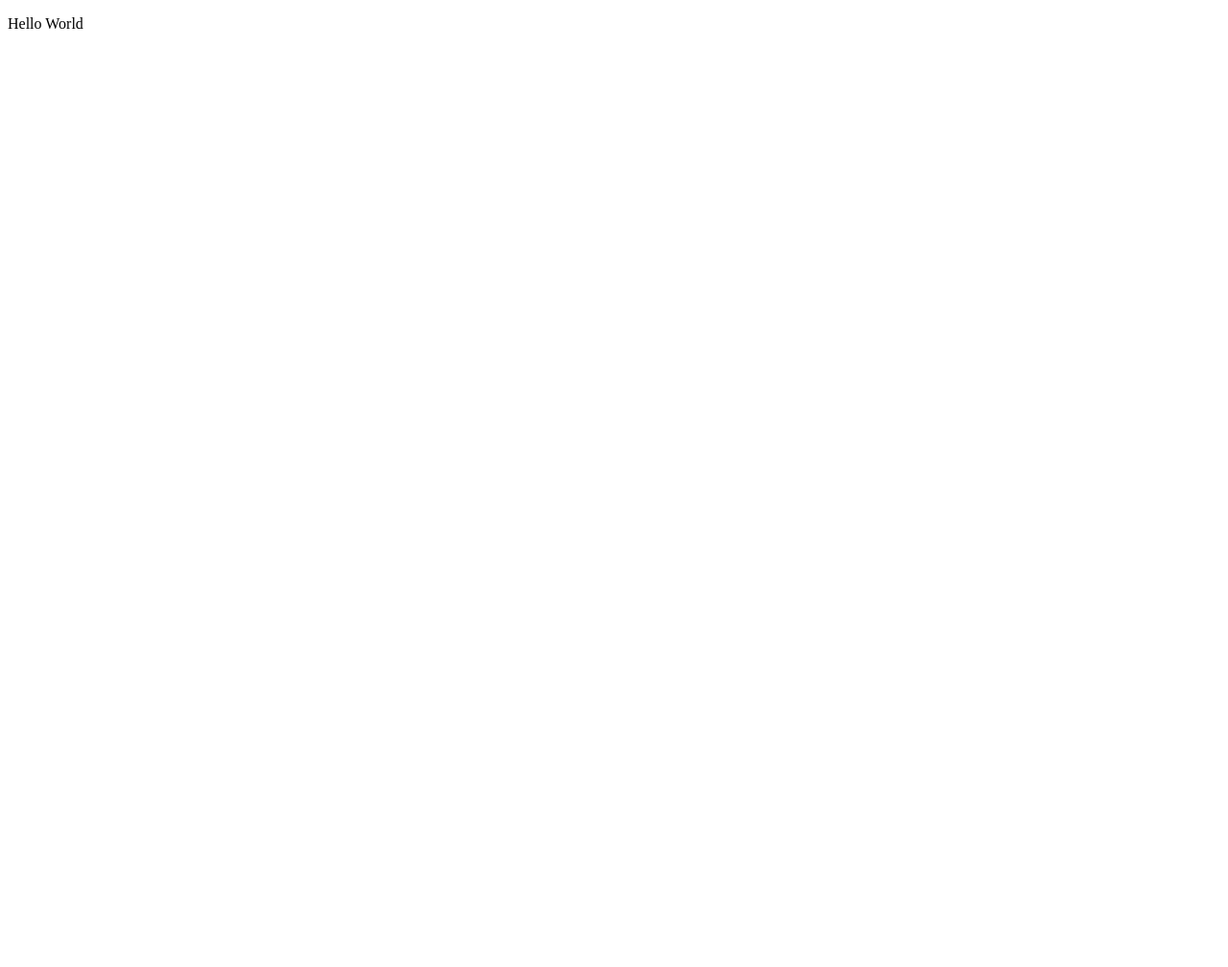
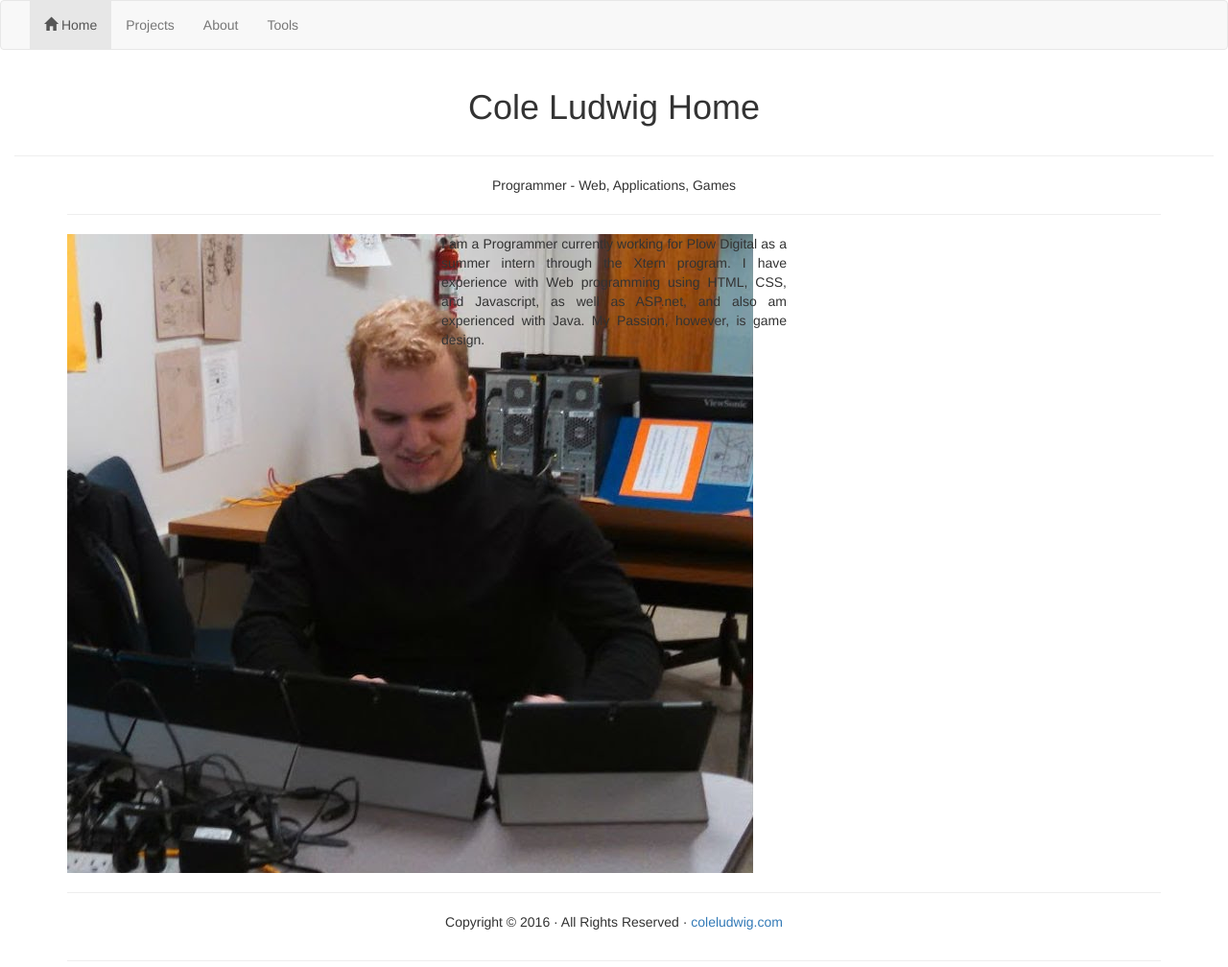
Before and after one commit to jocowig/jocowig.github.io, a plain HTML site: page index.html in a window 1280 px wide. Shown: the whole page at 96% size. Before the commit the page ends 800 px from the top, so only its background shows below. Drawn offline with nearby package versions, Linux system fonts and the light colour scheme.

Commit message:
Updated Index Page
Added Bootstrap. Some content.

```diff
--- a/index.html
+++ b/index.html
@@ -1,11 +1,72 @@
-<!doctype html>
-<html>
+<!DOCTYPE html>
+<html lang="en">
 <head>
 <meta charset="utf-8">
-<title>Cole Home</title>
+<meta http-equiv="X-UA-Compatible" content="IE=edge">
+<meta name="viewport" content="width=device-width, initial-scale=1">
+<title>Cole Ludwig Home</title>
+
+<!-- Bootstrap -->
+<link href="../css/bootstrap.css" rel="stylesheet">
+
+<!-- HTML5 shim and Respond.js for IE8 support of HTML5 elements and media queries -->
+<!-- WARNING: Respond.js doesn't work if you view the page via file:// -->
+<!--[if lt IE 9]>
+      <script src="https://oss.maxcdn.com/html5shiv/3.7.2/html5shiv.min.js"></script>
+      <script src="https://oss.maxcdn.com/respond/1.4.2/respond.min.js"></script>
+    <![endif]-->
 </head>
+<body>
+<nav class="navbar navbar-default">
+  <div class="container-fluid">
+    <div class="navbar-header">
+      <button type="button" class="navbar-toggle collapsed" data-toggle="collapse" data-target="#defaultNavbar1"><span class="sr-only">Toggle navigation</span><span class="icon-bar"></span><span class="icon-bar"></span><span class="icon-bar"></span></button>
+    <div class="collapse navbar-collapse" id="defaultNavbar1">
+      <ul class="nav navbar-nav">
+        <li class="active"><a href="#"><span class="glyphicon glyphicon-home" aria-hidden="true"> </span> Home<span class="sr-only">(current)</span></a></li>
+        <li><a href="#">Projects</a></li>
+        <li><a href="#">About</a></li>
+        <li><a href="#">Tools</a></li>
+      </ul>
+          <ul class="dropdown-menu" role="menu">
+            <li><a href="#">Action</a></li>
+            <li><a href="#">Another action</a></li>
+            <li><a href="#">Something else here</a></li>
+            <li class="divider"></li>
+            <li><a href="#">Separated link</a></li>
+          </ul>
+        </li>
+      </ul>
+    </div>
+  </div>
+</nav>
+<div class="container-fluid">
+  <div class="row">
+    <div class="col-md-6 col-md-offset-3">
+      <h1 class="text-center">Cole Ludwig Home </h1>
+    </div>
+  </div>
+  <hr>
+</div>
+<div class="container">
+  <div class="row text-center">
+    <div class="col-md-6 col-md-offset-3">Programmer - Web, Applications, Games</div>
+  </div>
+  <hr>
+  <div class="row">
+<div class="col-sm-4 text-justify"><img src="assets/LexLuthor.jpg" alt="" width="715" height="666"> </div>
+<div class="col-sm-4 text-justify">I am a Programmer currently working for Plow Digital as a summer intern through the Xtern program. I have experience with Web programming using HTML, CSS, and Javascript, as well as ASP.net, and also am experienced with Java. My Passion, however, is game design.</div>
+  </div>
+  <hr>
 
-<body>
-<p>Hello World</p>
+  <div class="row">
+    <div class="text-center col-md-6 col-md-offset-3">
+      <p>Copyright &copy; 2016 &middot; All Rights Reserved &middot; <a href="http://coleludwig.com/">coleludwig.com</a></p>
+    </div>
+  </div>
+  <hr>
+</div>
+<script src="../js/jquery-1.11.3.min.js"></script>
+<script src="../js/bootstrap.js"></script>
 </body>
 </html>
```
Also changed, not shown: assets/LexLuthor.jpg (added), index.css (added).
